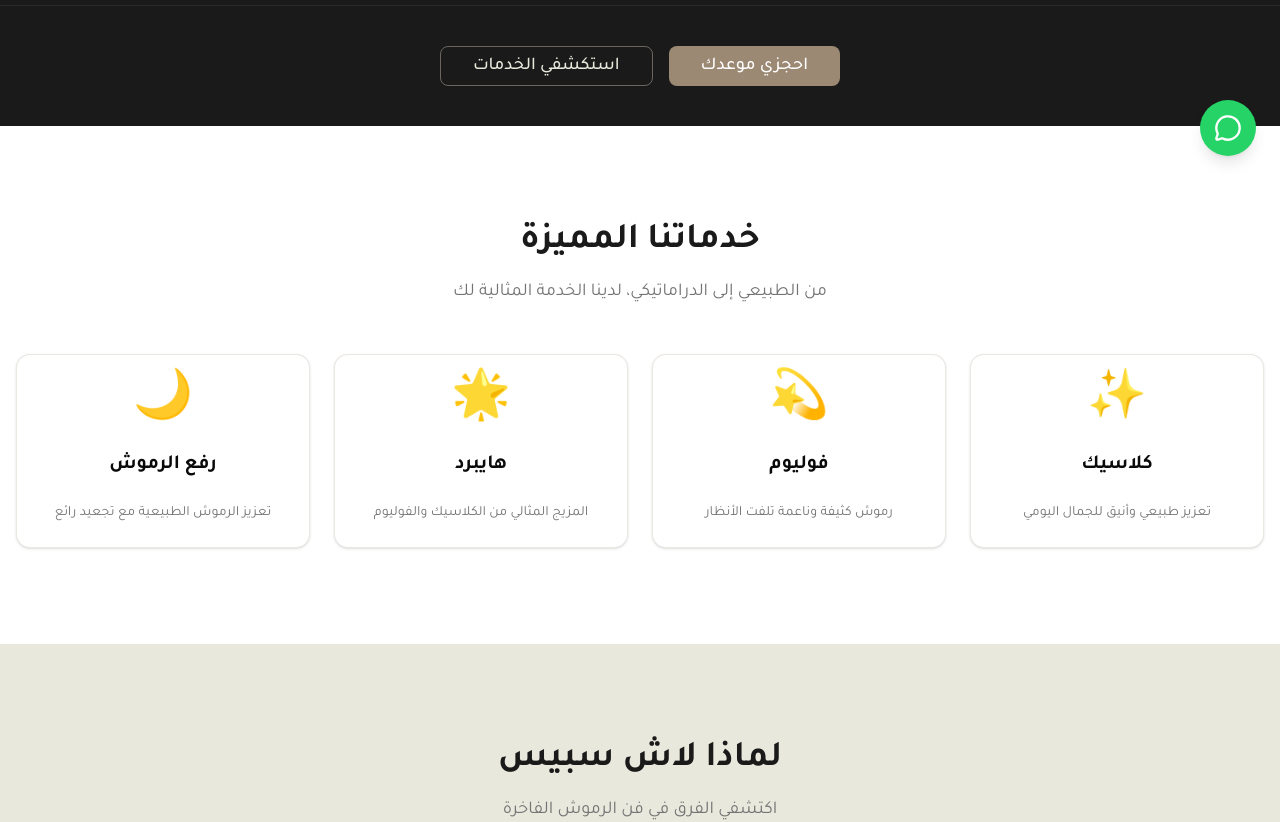
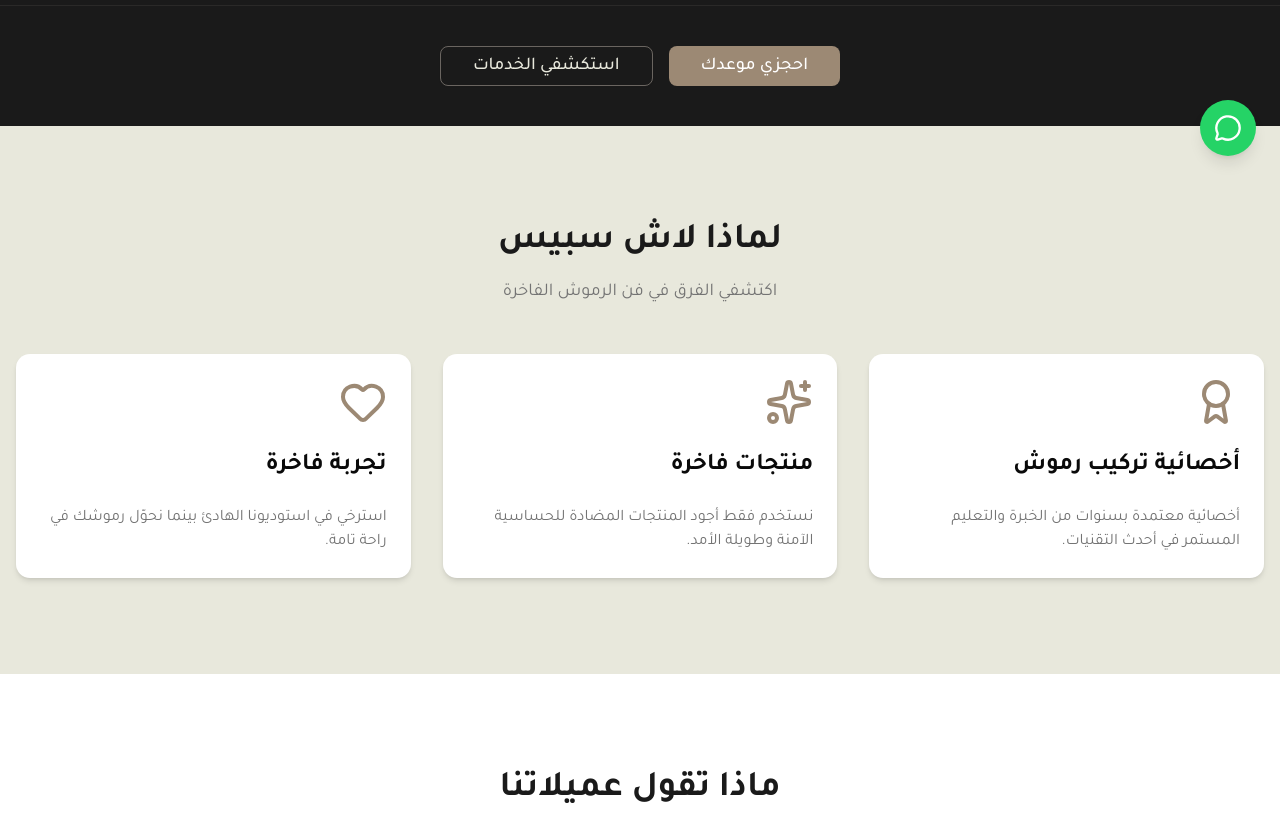
Before and after one commit to mghassanj/lash-space, a Next.js app: page / in a window 1280 px wide. Shown: the part 620-1442 px from the top of the page. Built offline with nearby package versions, Linux system fonts and the light colour scheme; a web font is replaced by a local one.

Commit message:
chore: remove featured services section + lash lift from homepage

```diff
--- a/src/app/(public)/page.tsx
+++ b/src/app/(public)/page.tsx
@@ -144,12 +144,6 @@ export default function HomePage() {
       description: t("services.hybridDesc"),
       href: "/services#hybrid",
     },
-    {
-      icon: "🌙",
-      title: t("services.lashLift"),
-      description: t("services.lashLiftDesc"),
-      href: "/services#lash-lift",
-    },
   ];
 
   const features = [
@@ -205,36 +199,7 @@ export default function HomePage() {
       {/* Hero Section — Slider + CTA */}
       <HeroSection t={t} locale={locale} />
 
-      {/* Featured Services */}
-      <Section className="bg-white">
-        <div className="mb-12 text-center">
-          <h2 className="mb-4 font-serif text-4xl font-bold text-[#1A1A1A]">
-            {t("services.signatureTitle")}
-          </h2>
-          <p className="mx-auto max-w-2xl text-lg text-muted-foreground">
-            {t("services.signatureSubtitle")}
-          </p>
-        </div>
-        <div className="grid gap-6 md:grid-cols-2 lg:grid-cols-4">
-          {featuredServices.map((service) => (
-            <Link key={service.title} href={service.href} className="group">
-              <Card className="h-full border-[#9C8974]/20 transition-all hover:border-[#9C8974] hover:shadow-lg">
-                <CardHeader className="text-center">
-                  <div className="mb-4 text-5xl">{service.icon}</div>
-                  <CardTitle className="font-serif text-xl">
-                    {service.title}
-                  </CardTitle>
-                </CardHeader>
-                <CardContent>
-                  <CardDescription className="text-center">
-                    {service.description}
-                  </CardDescription>
-                </CardContent>
-              </Card>
-            </Link>
-          ))}
-        </div>
-      </Section>
+      {/* Featured Services section removed */}
 
       {/* Why Choose Us */}
       <Section className="bg-[#E8E8DC]">
```
